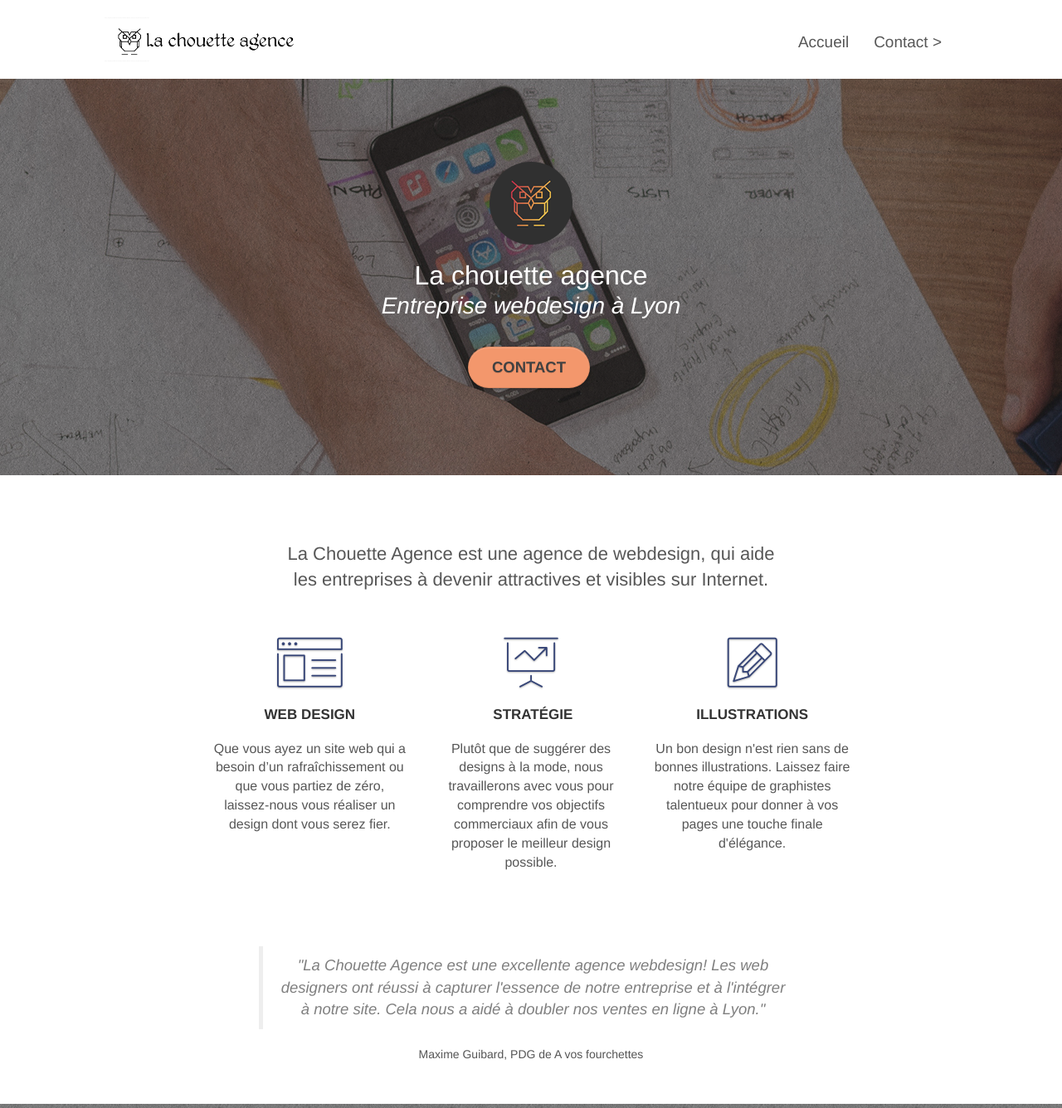
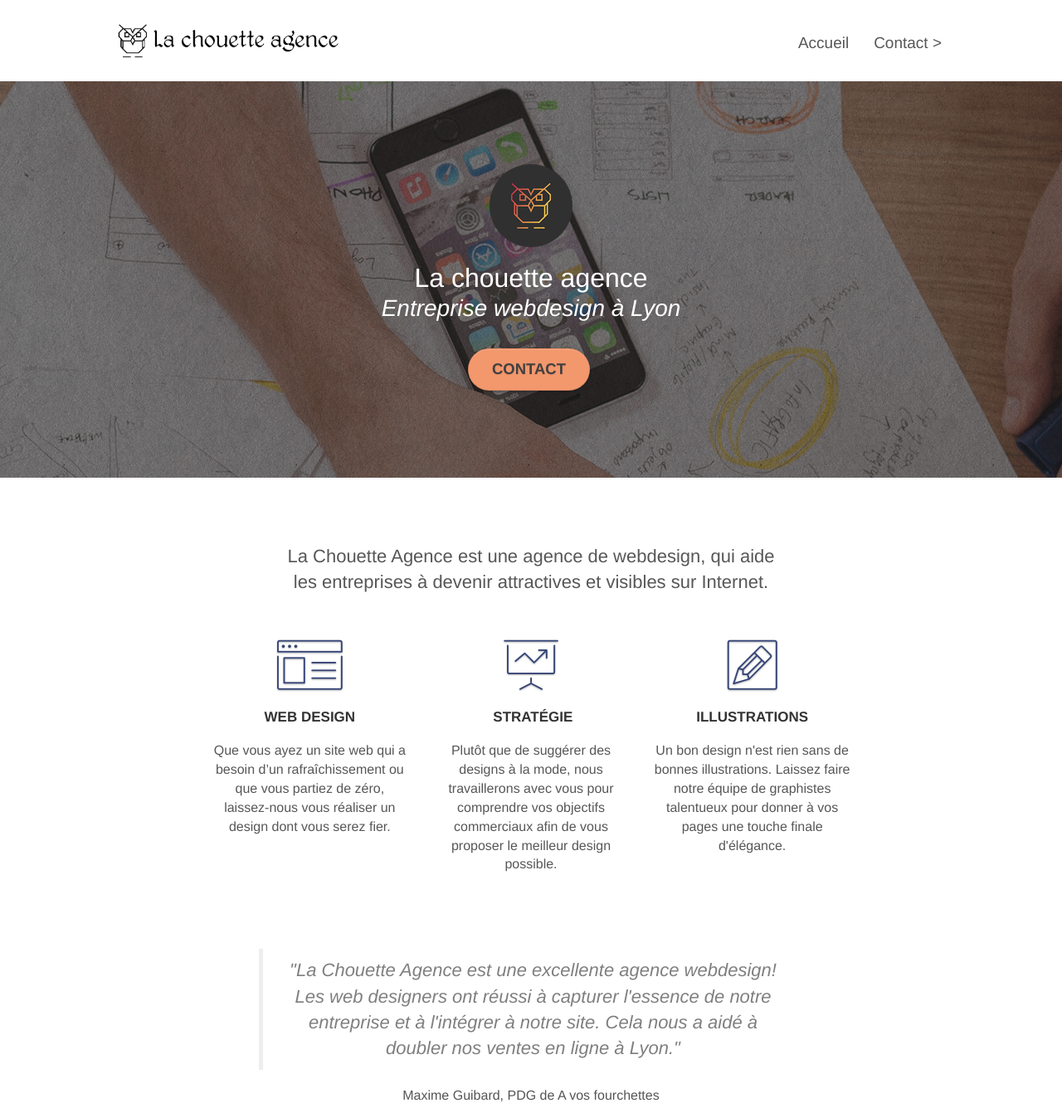
Before and after one commit to ErminiaDev/la-chouette-agence, a plain HTML site: page index.html in a window 1280 px wide. Shown: the top 1336 px of the page at 83% size. Drawn offline with Linux system fonts and the light colour scheme; grey boxes are pictures that could not be loaded.

Commit message:
suppression des meta keywords inutiles et tailles font blockquote

```diff
--- a/index.html
+++ b/index.html
@@ -37,9 +37,7 @@
 
 		<nav class="navbar row">
 			<div class="navbar-header">
-				<div class="keywords" style="color:#cccccc;font-size:1px;">Agence web à paris, stratégie web, web design, illustrations, design de site web, site web, web, internet, site internet, site</div>
-				<a class="navbar-brand" href="index.html"><img src="img/la-chouette-agence.png" alt="logo de La Chouette Agence" height="40" /></a>
-				<div class="keywords" style="color:#cccccc;font-size:1px;">Agence web à paris, stratégie web, web design, illustrations, design de site web, site web, web, internet, site internet, site</div>
+				<a class="navbar-brand" href="index.html"><img src="img/la-chouette-agence.png" alt="logo de La Chouette Agence" height="50" /></a>
 				<button id="nav-toggle" type="button" class="ui-navbar-toggle navbar-toggle" data-toggle="collapse" data-target=".navbar-1">
 					<span class="sr-only">Toggle navigation</span><span class="icon-bar"></span><span class="icon-bar"></span><span class="icon-bar"></span>
 				</button>
@@ -249,7 +247,6 @@
 							<a class="social" href="index.html"><span class="fa fa-instagram icon-md"></span></a>
 						</div>
 					</div>
-					<div class="keywords" style="color:#F3976C;">Agence web à paris, stratégie web, web design, illustrations, design de site web, site web, web, internet, site internet, site</div>
 				</div>
 			</div>
 		</div>
--- a/style.css
+++ b/style.css
@@ -721,9 +721,10 @@ h2 {
 }
 
 #bloc-2-services blockquote {
-    font-size: 18.5px;
+    font-size: 22px;
 }
 #bloc-2-services figcaption {
+    font-size: 16px;
     color: #555555;
 }
 
```
